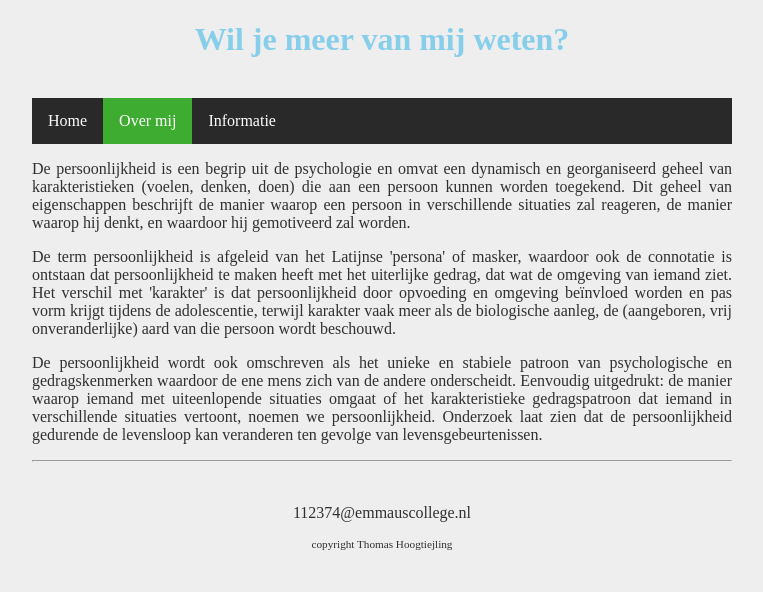
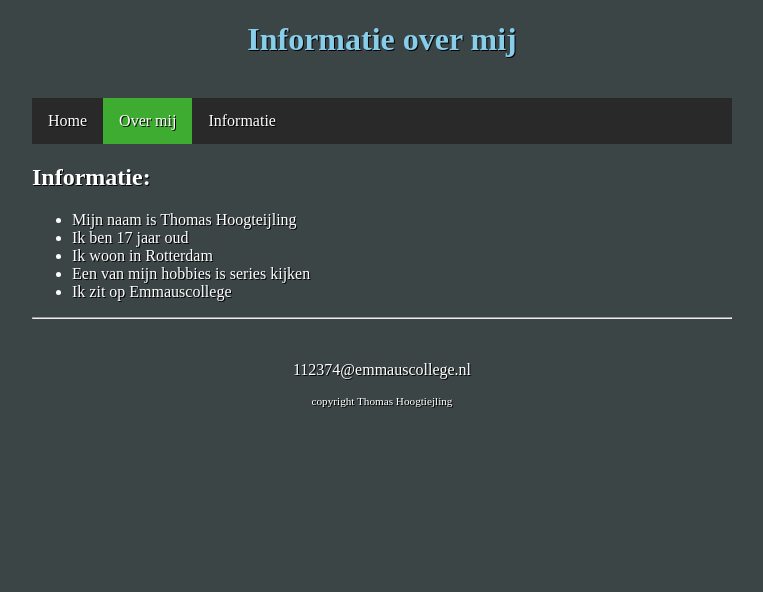
Before and after one commit to emmaus-4v/website-4vin1-thomas, a plain HTML site: page overmij.html in a window 1280 px wide. Shown: the whole page, without its empty margins (258-1021 px from the left). Drawn offline with Linux system fonts and the light colour scheme.

Commit message:
2-11-2021

```diff
--- a/overmij.html
+++ b/overmij.html
@@ -11,7 +11,7 @@
     <body>
         <main>
             <header>
-                <h1>Wil je meer van mij weten?</h1>
+                <h1>Informatie over mij</h1>
                 <br>
             </header>
 
@@ -25,9 +25,14 @@
 
 
             <article>
-                <p>De persoonlijkheid is een begrip uit de psychologie en omvat een dynamisch en georganiseerd geheel van karakteristieken (voelen, denken, doen) die aan een persoon kunnen worden toegekend. Dit geheel van eigenschappen beschrijft de manier waarop een persoon in verschillende situaties zal reageren, de manier waarop hij denkt, en waardoor hij gemotiveerd zal worden.</p>
-                <p>De term persoonlijkheid is afgeleid van het Latijnse 'persona' of masker, waardoor ook de connotatie is ontstaan dat persoonlijkheid te maken heeft met het uiterlijke gedrag, dat wat de omgeving van iemand ziet. Het verschil met 'karakter' is dat persoonlijkheid door opvoeding en omgeving beïnvloed worden en pas vorm krijgt tijdens de adolescentie, terwijl karakter vaak meer als de biologische aanleg, de (aangeboren, vrij onveranderlijke) aard van die persoon wordt beschouwd.</p>
-                <p>De persoonlijkheid wordt ook omschreven als het unieke en stabiele patroon van psychologische en gedragskenmerken waardoor de ene mens zich van de andere onderscheidt. Eenvoudig uitgedrukt: de manier waarop iemand met uiteenlopende situaties omgaat of het karakteristieke gedragspatroon dat iemand in verschillende situaties vertoont, noemen we persoonlijkheid. Onderzoek laat zien dat de persoonlijkheid gedurende de levensloop kan veranderen ten gevolge van levensgebeurtenissen.</p>
+                <h2>Informatie:</h2>
+                <ul>
+                    <li>Mijn naam is Thomas Hoogteijling</li>
+                    <li>Ik ben 17 jaar oud</li>
+                    <li>Ik woon in Rotterdam</li>
+                    <li>Een van mijn hobbies is series kijken</li>
+                    <li>Ik zit op Emmauscollege</li>
+                  </ul>
             </article>
 
             <footer>
--- a/style.css
+++ b/style.css
@@ -3,9 +3,10 @@
 html, body {
     height: 100%;
     padding: 0;
-    background-color: #EEEEEE;
+    background-color: #3c4546;
 
-    color: #303030;
+    color: #ffffff;
+    text-shadow: 1px 1px #000000;
     font: Verdana, Arial, Sans-Serif;
 }
 
```
